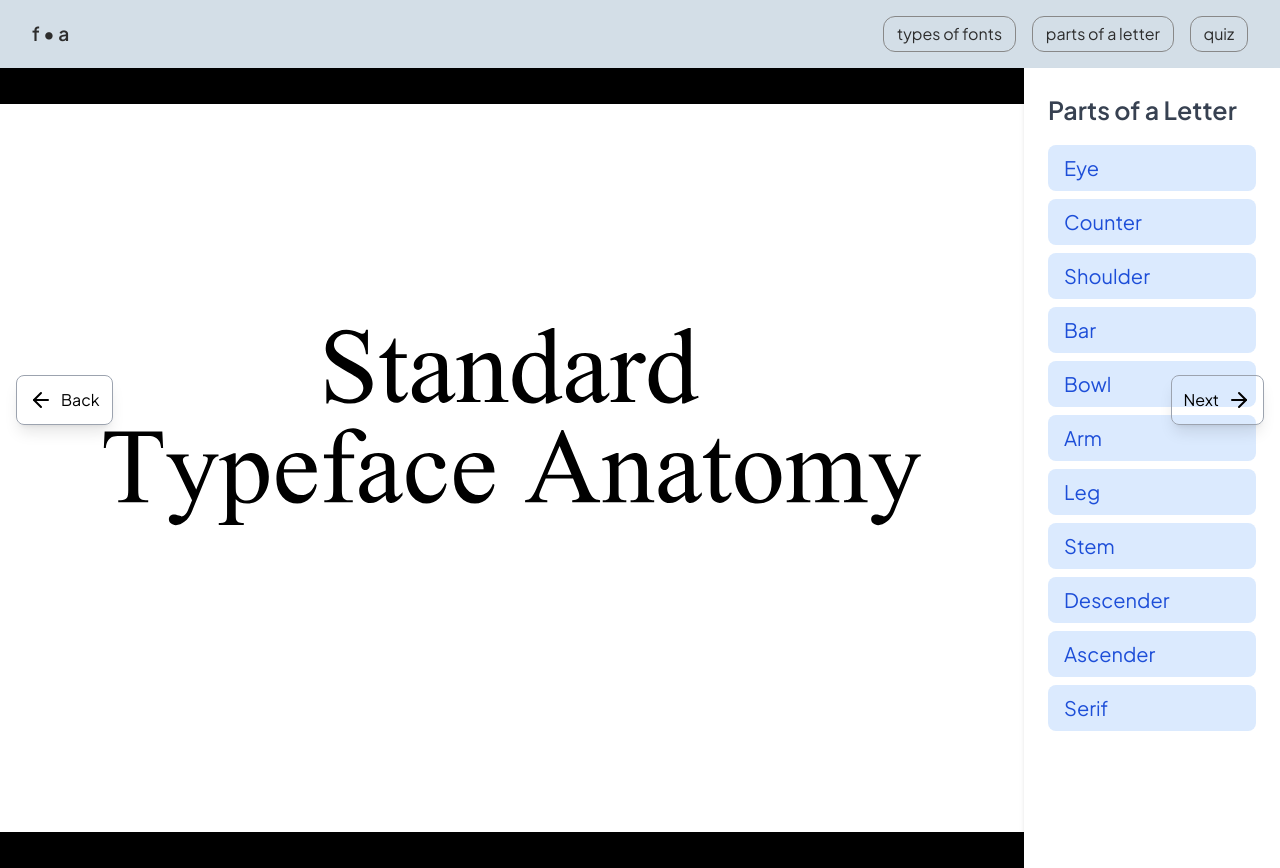
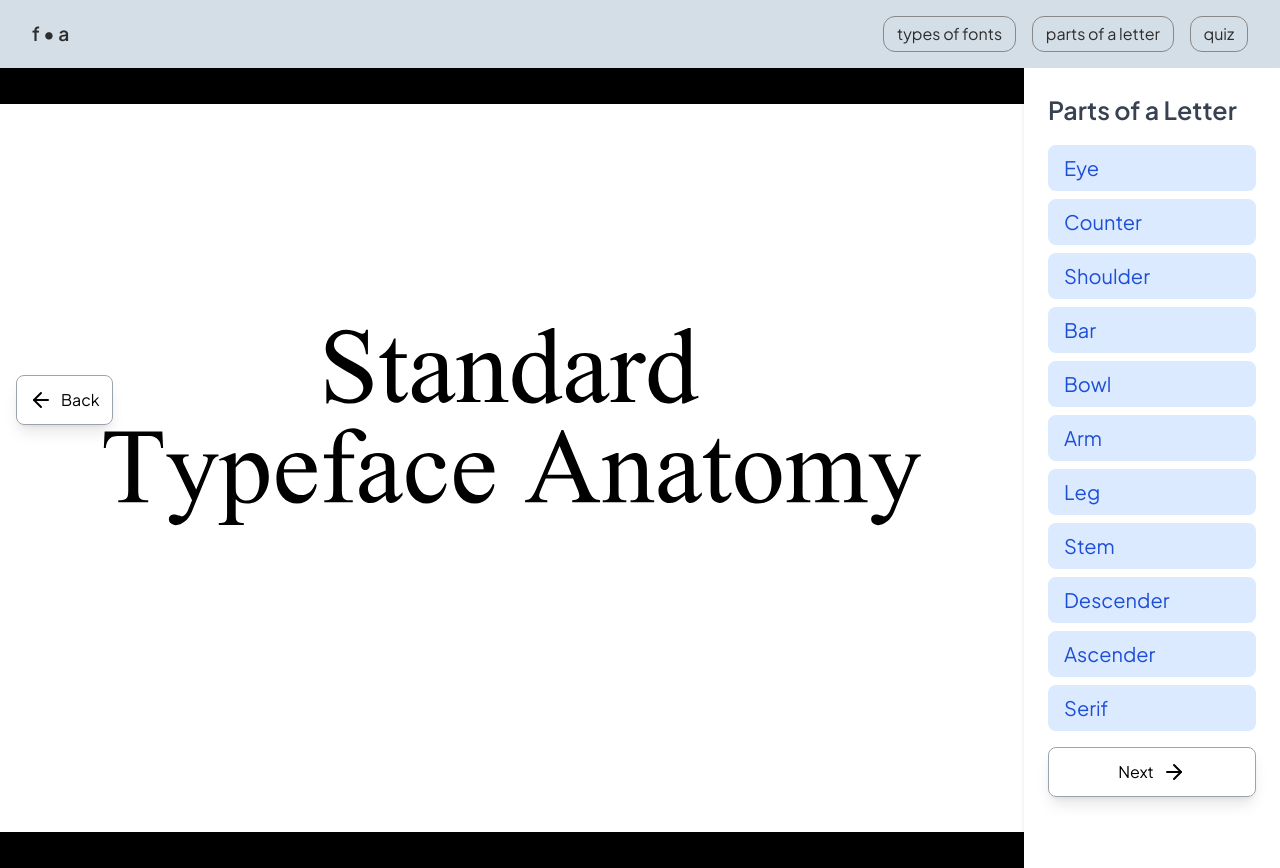
Before and after one commit to yejessica/ui-design-final, a React (Create React App) app in the folder frontend/: page / in a window 1280 px wide. Both pictures are taken after a click on the button "parts of a letter". Built offline with nearby package versions, Linux system fonts and the light colour scheme.

Commit message:
visual changes and added descriptions to parts of a letter

```diff
--- a/frontend/src/pages/PartsOfLetter.js
+++ b/frontend/src/pages/PartsOfLetter.js
@@ -3,10 +3,21 @@ import { ArrowRight } from "lucide-react";
 import { ArrowLeft } from "lucide-react";
 // import { useNavigate } from 'react-router-dom';
 
-const items = [
-  'Eye', 'Counter', 'Shoulder',
-  'Bar', 'Bowl', 'Arm', 'Leg', 'Stem', 'Descender', 'Ascender', 'Serif',
-];
+const letterParts = {
+  'Eye': 'The enclosed space in letters like "e" and "a"',
+  'Counter': 'The enclosed space in letters like "o" and "d"',
+  'Shoulder': 'The curved stroke that connects the stem to the serif in letters like "n" and "m"',
+  'Bar': 'The horizontal stroke in letters like "A" and "H"',
+  'Bowl': 'The curved part of letters like "b", "d", "p", and "q"',
+  'Arm': 'The horizontal stroke that extends from the stem in letters like "T" and "F"',
+  'Leg': 'The diagonal stroke in letters like "K" and "R"',
+  'Stem': 'The main vertical stroke in letters like "l" and "b"',
+  'Descender': 'The part of a letter that extends below the baseline, as in "g" and "y"',
+  'Ascender': 'The part of a letter that extends above the x-height, as in "b" and "d"',
+  'Serif': 'The small decorative stroke at the end of a letter\'s main stroke'
+};
+
+const items = Object.keys(letterParts);
 
 export default function HoverImageSwap({go}) {
     const [hoveredItem, setHoveredItem] = useState(null);
@@ -18,6 +29,10 @@ export default function HoverImageSwap({go}) {
     const handleItemClick = (item) => {
       setSelectedItem(item);
       setClickedItems(prev => new Set([...prev, item]));
+    };
+
+    const handleMouseLeave = () => {
+      setHoveredItem(null);
     };
 
     return (
@@ -40,19 +55,29 @@ export default function HoverImageSwap({go}) {
             key={index}
             className={`px-4 py-2 rounded-lg cursor-pointer transition ${
               selectedItem === item
-                ? 'bg-blue-600 text-white'
+                ? 'bg-gray-500 text-white'
                 : clickedItems.has(item)
-                ? 'bg-blue-200 text-blue-800 hover:bg-blue-300'
+                ? 'bg-blue-300 text-blue-800 hover:bg-blue-400'
                 : 'bg-blue-100 text-blue-700 hover:bg-blue-200 hover:text-blue-900'
             }`}
             onMouseEnter={() => setHoveredItem(item)}
-            onMouseLeave={() => setHoveredItem(null)}
+            onMouseLeave={handleMouseLeave}
             onClick={() => handleItemClick(item)}
           >
             {item}
           </li>
         ))}
       </ul>
+      <button
+        onClick={() => go("quizIntro")}
+        className="w-full mt-4 text-white p-3 rounded-lg shadow-lg border border-gray-400
+                  hover:bg-[#d3dee7] transition focus:outline-none focus:ring-2 focus:ring-blue-300
+                  flex items-center justify-center gap-2"
+        aria-label="Go to Quiz Intro page"
+      >
+        <span className="text-black">Next</span>
+        <ArrowRight size={24} color="black" />
+      </button>
     </div>
 
     {/* Floating Arrows */}
@@ -68,18 +93,16 @@ export default function HoverImageSwap({go}) {
       <span className="text-black">Back</span>
     </button>
 
-    <button
-      onClick={() => go("quizIntro")}
-      className="fixed right-4 top-1/2 transform -translate-y-1/2
-                 text-white p-3 rounded-lg shadow-lg border border-gray-400
-                 hover:bg-[#d3dee7] transition focus:outline-none focus:ring-2 focus:ring-blue-300
-                 flex items-center justify-center gap-2"
-      aria-label="Go to Quiz Intro page"
-    >
-      <span className="text-black">Next</span>
-      <ArrowRight size={24} color="black" />
-    </button>
+    {/* Popup */}
+    {selectedItem && (
+      <div
+        className="fixed top-24 right-[280px] bg-white p-4 rounded-lg shadow-lg border border-gray-200 w-64 z-50"
+      >
+        <h3 className="font-semibold text-lg mb-2">{selectedItem}</h3>
+        <p className="text-gray-700">{letterParts[selectedItem]}</p>
+      </div>
+    )}
+
   </div>
 );
-
   }
```
